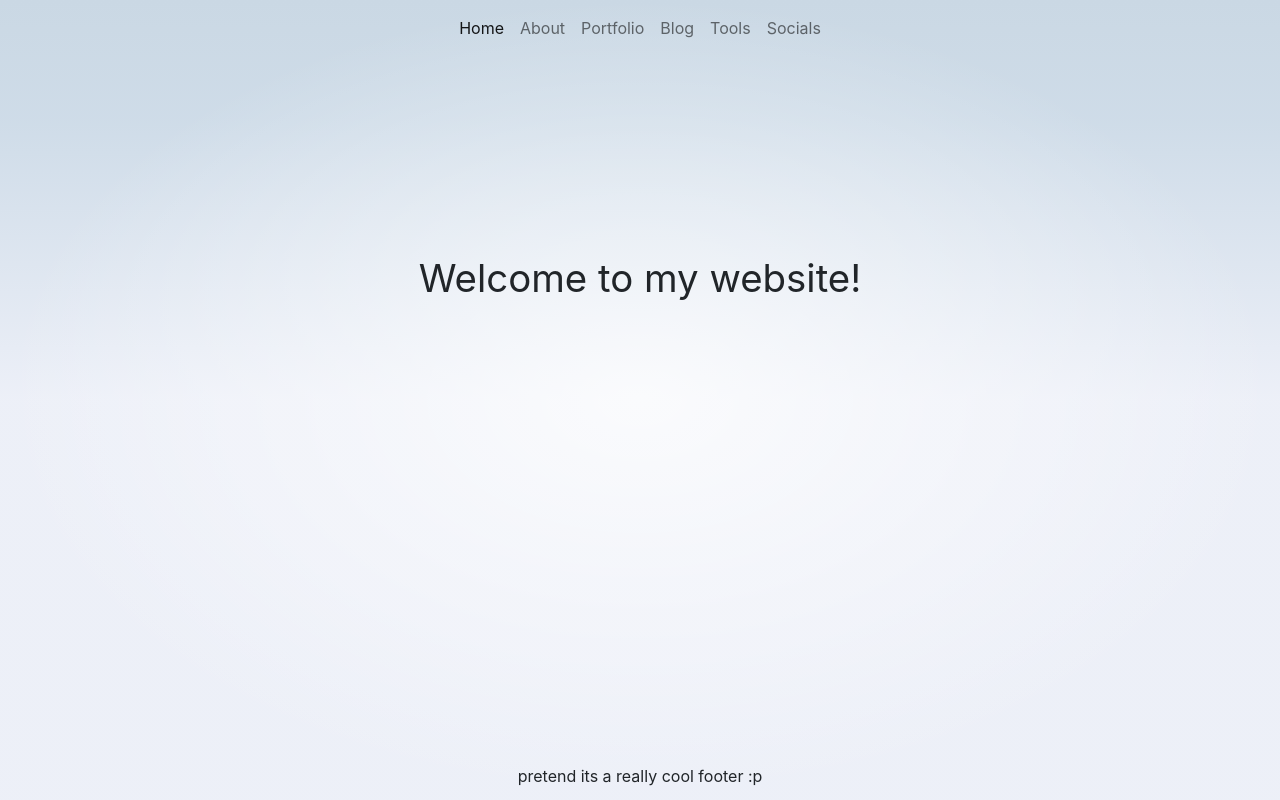
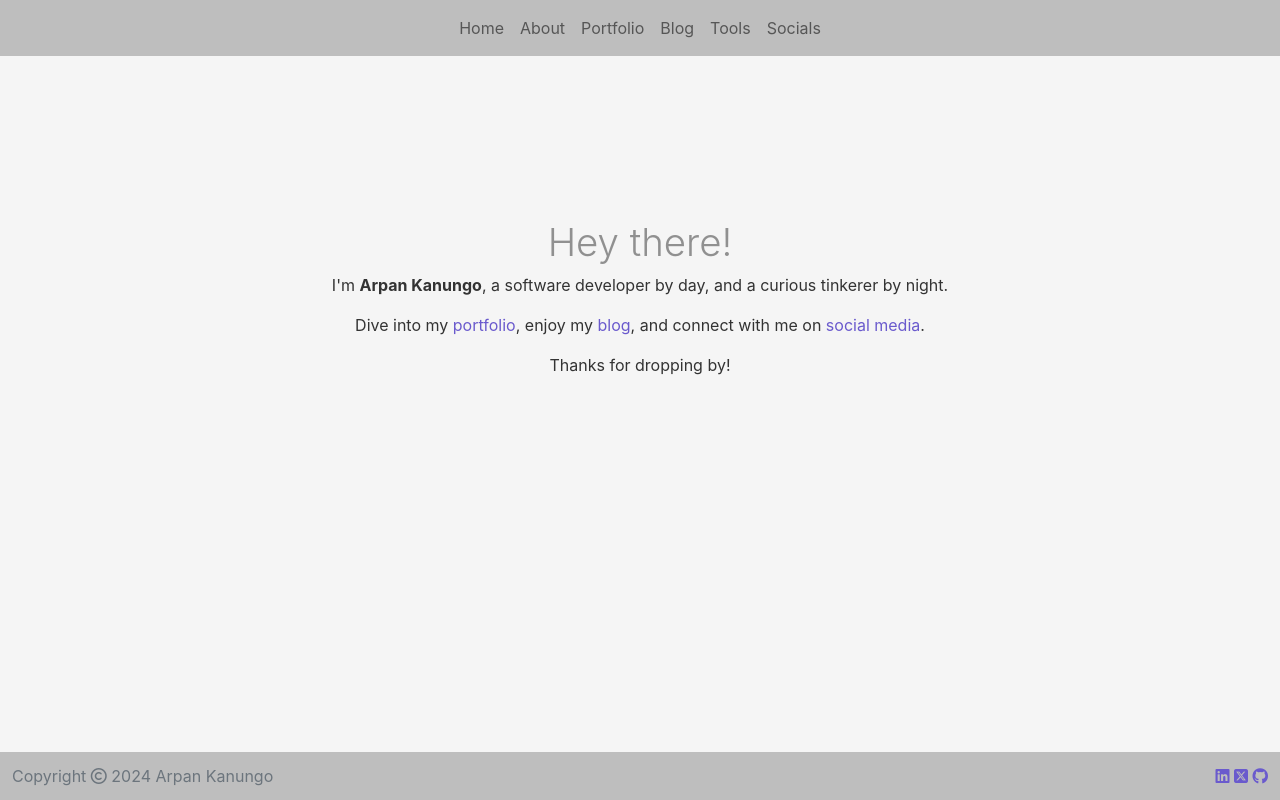
Before and after one commit to arpankodes/arpan-showcase, a SvelteKit app: page / in a window 1280 px wide. Built offline with nearby package versions, Linux system fonts and the light colour scheme.

Commit message:
Add socials, better landing text.

```diff
--- a/src/app.html
+++ b/src/app.html
@@ -4,7 +4,11 @@
 		<meta charset="utf-8" />
 		<meta name="viewport" content="width=device-width" />
 
+		<!-- bootstrap -->
 		<link href="https://cdn.jsdelivr.net/npm/bootstrap@5.0.2/dist/css/bootstrap.min.css" rel="stylesheet" integrity="sha384-EVSTQN3/azprG1Anm3QDgpJLIm9Nao0Yz1ztcQTwFspd3yD65VohhpuuCOmLASjC" crossorigin="anonymous">
+
+		<!-- fontawesome -->
+		<script src="https://kit.fontawesome.com/9c99325c8c.js" crossorigin="anonymous"></script>
 
 		%sveltekit.head%
 	</head>
--- a/src/routes/+layout.svelte
+++ b/src/routes/+layout.svelte
@@ -25,7 +25,16 @@
 	</main>
 
 	<footer>
-		pretend its a really cool footer :p
+		<div class="d-flex justify-content-between">
+			<span class="text-muted fs-6">
+				Copyright <i class="fa-regular fa-copyright"></i> 2024 Arpan Kanungo
+			</span>
+			<span>
+				<a target="_blank" href="https://www.linkedin.com/in/arpan-kanungo-17012a139/"><i class="fa-brands fa-linkedin"></i></a>
+				<a target="_blank" href="https://x.com/ArpanKanungo"><i class="fa-brands fa-square-x-twitter"></i></a>
+				<a target="_blank" href="https://github.com/arpankodes"><i class="fa-brands fa-github"></i></a>
+			</span>
+		</div>
 	</footer>
 </div>
 
@@ -48,20 +57,12 @@
 	}
 
 	footer {
-		display: flex;
+		/* display: flex;
 		flex-direction: column;
 		justify-content: center;
-		align-items: center;
+		align-items: center; */
 		padding: 12px;
+		background-color: #BEBEBE;
 	}
 
-	footer a {
-		font-weight: bold;
-	}
-
-	@media (min-width: 480px) {
-		footer {
-			padding: 12px 0;
-		}
-	}
 </style>
--- a/src/routes/+page.svelte
+++ b/src/routes/+page.svelte
@@ -1,18 +1,23 @@
-<script>
-	import welcome from '$lib/images/svelte-welcome.webp';
-	import welcome_fallback from '$lib/images/svelte-welcome.png';
-</script>
-
 <svelte:head>
 	<title>Home</title>
 	<meta name="description" content="Arpan's portfolio website." />
 </svelte:head>
 
 <section>
-	<h1>
-		Welcome to my website!
+	<h1 class="fw-light">
+		Hey there!
 	</h1>
 
+	<p>
+		I'm <span class="fw-bold">Arpan Kanungo</span>, a software developer by day, and a curious tinkerer by night.
+	</p>
+
+	<p>
+		Dive into my <a href="/portfolio">portfolio</a>, enjoy my <a href="/blog">blog</a>, and connect with me on <a href="/socials">social media</a>.
+	</p>
+	<p>
+		Thanks for dropping by!
+	</p>
 </section>
 
 <style>
@@ -25,22 +30,7 @@
 	}
 
 	h1 {
-		width: 100%;
+		color: #696969b7;
 	}
 
-	.welcome {
-		display: block;
-		position: relative;
-		width: 100%;
-		height: 0;
-		padding: 0 0 calc(100% * 495 / 2048) 0;
-	}
-
-	.welcome img {
-		position: absolute;
-		width: 100%;
-		height: 100%;
-		top: 0;
-		display: block;
-	}
 </style>
--- a/src/routes/Header.svelte
+++ b/src/routes/Header.svelte
@@ -11,7 +11,7 @@
 		  </button>
 		  <div class="collapse navbar-collapse" id="navbarNavAltMarkup">
 			<div class="navbar-nav">
-			  <a class="nav-link active" aria-current="page" href="/">Home</a>
+			  <a class="nav-link" aria-current="page" href="/">Home</a>
 			  <a class="nav-link" href="/about">About</a>
 			  <a class="nav-link" href="/portfolio">Portfolio</a>
 			  <a href="/blog" class="nav-link">Blog</a>
@@ -27,5 +27,15 @@
 <style>
 	a:link {
 		text-decoration: none;
+		color: #B2BEB5;
+	}
+
+	a:hover {
+		text-decoration: none;
+		color: #778899;
+	}
+
+	nav {
+		background-color: #BEBEBE;
 	}
 </style>
--- a/src/routes/styles.css
+++ b/src/routes/styles.css
@@ -19,35 +19,37 @@
 body {
 	font-family: SF Pro Display,SF Pro Icons,Helvetica Neue,Helvetica,Arial,sans-serif;
 	min-height: 100vh;
-	margin: 0;
+	margin: 0;;
 	background-attachment: fixed;
-	background-color: var(--color-bg-1);
+	background-color: #F5F5F5;
 	background-size: 100vw 100vh;
-	background-image: radial-gradient(
+	/* background-image: radial-gradient(
 			50% 50% at 50% 50%,
 			rgba(255, 255, 255, 0.75) 0%,
 			rgba(255, 255, 255, 0) 100%
 		),
-		linear-gradient(180deg, var(--color-bg-0) 0%, var(--color-bg-1) 15%, var(--color-bg-2) 50%);
+		linear-gradient(180deg, var(--color-bg-0) 0%, var(--color-bg-1) 15%, var(--color-bg-2) 50%); */
 }
 
 h1,
 h2,
-p {
-	font-weight: 400;
+h3{
+	color: #333333;
 }
 
 p {
 	line-height: 1.5;
+	color: #333333;
 }
 
 a {
-	color: var(--color-theme-1);
+	color: #6A5ACD;
 	text-decoration: none;
 }
 
 a:hover {
-	text-decoration: underline;
+	text-decoration: none;
+	color: #708090;
 }
 
 h1 {
```
Also changed, not shown: src/routes/socials/+page.svelte (+3 -6 lines).
